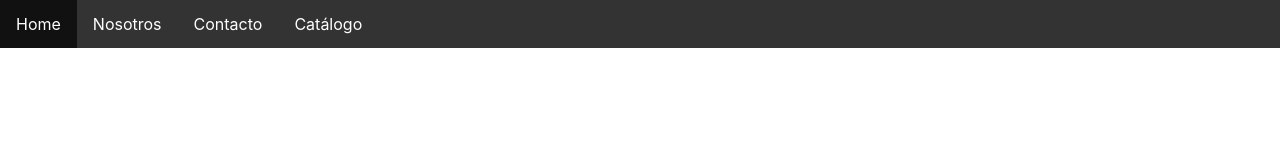
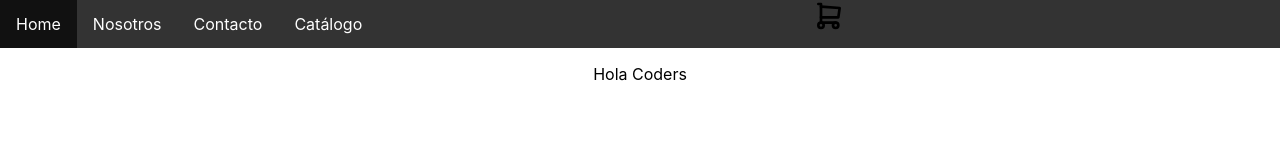
Before and after one commit to FrancoSilvaDemicheli/cursoReactJs, a React (Create React App) app: page / in a window 1280 px wide. Shown: the top 160 px of the page. Built offline with nearby package versions, Linux system fonts and the light colour scheme.

Commit message:
Cart icon & itemListContainer

```diff
--- a/src/App.jsx
+++ b/src/App.jsx
@@ -2,6 +2,7 @@ import logo from './logo.svg';
 import Input from './components/input'
 import './App.css';
 import NavBar from './components/NavBar';
+import ItemListContainer from './containers/ItemListContainer';
 
 function App() {
   return (
@@ -9,6 +10,7 @@ function App() {
     <div className="App">
 
       <NavBar />
+      <ItemListContainer greeting={'Hola Coders'}/>
 
     </div>
 
--- a/src/components/NavBar.jsx
+++ b/src/components/NavBar.jsx
@@ -1,4 +1,5 @@
 import React from "react"; // Siempre! Hay que importar react para utilizar el return
+import CarWidget from "./cartWidget";
 import './NavBar.css';
 
 const NavBar = () => {
@@ -8,7 +9,9 @@ const NavBar = () => {
             <li><a href="#news">Nosotros</a></li>
             <li><a href="#contact">Contacto</a></li>
             <li><a href="#about">Catálogo</a></li>
+            <CarWidget />
         </ul>
+
     )
 }
 
--- a/src/components/cartWidget/index.jsx
+++ b/src/components/cartWidget/index.jsx
@@ -1 +1,9 @@
-import React from 'react';
+import React from "react";
+import { TbShoppingCart } from 'react-icons/tb';
+const CarWidget = () => {
+    return(
+        <TbShoppingCart size = '32'/>
+    )
+}
+
+export default CarWidget;
--- a/src/containers/ItemListContainer/index.jsx
+++ b/src/containers/ItemListContainer/index.jsx
@@ -1,25 +1,10 @@
 import React, {useState} from "react";
-import { useEffect } from "react";
 
-const ItemListContainer = ({greeting, children}) => {
-    const [color, setColor] = useState('blue');
-
-    const cambiarCoolor = () => {
-        setColor('red');
-    }
-
-    useEffect(()=>{
-        console.log('se monto el componente');
-    }, []/*array vacio es lo primero que se ejecuta cuando se monta el componente. Se usa en caso de fetch*/ )
-
+const ItemListContainer = ({greeting}) => {
 
     return (
-        <div style = {{backgroundColor: color}}>
+        <div>
             <p>{greeting}</p>
-            <p>{color}</p>
-            <button onClick ={cambiarColor}>
-                cambiar color a red
-            </button>
         </div>
     )
 }
```
Also changed, not shown: src/containers/ItemListContainer/style.css (added).
